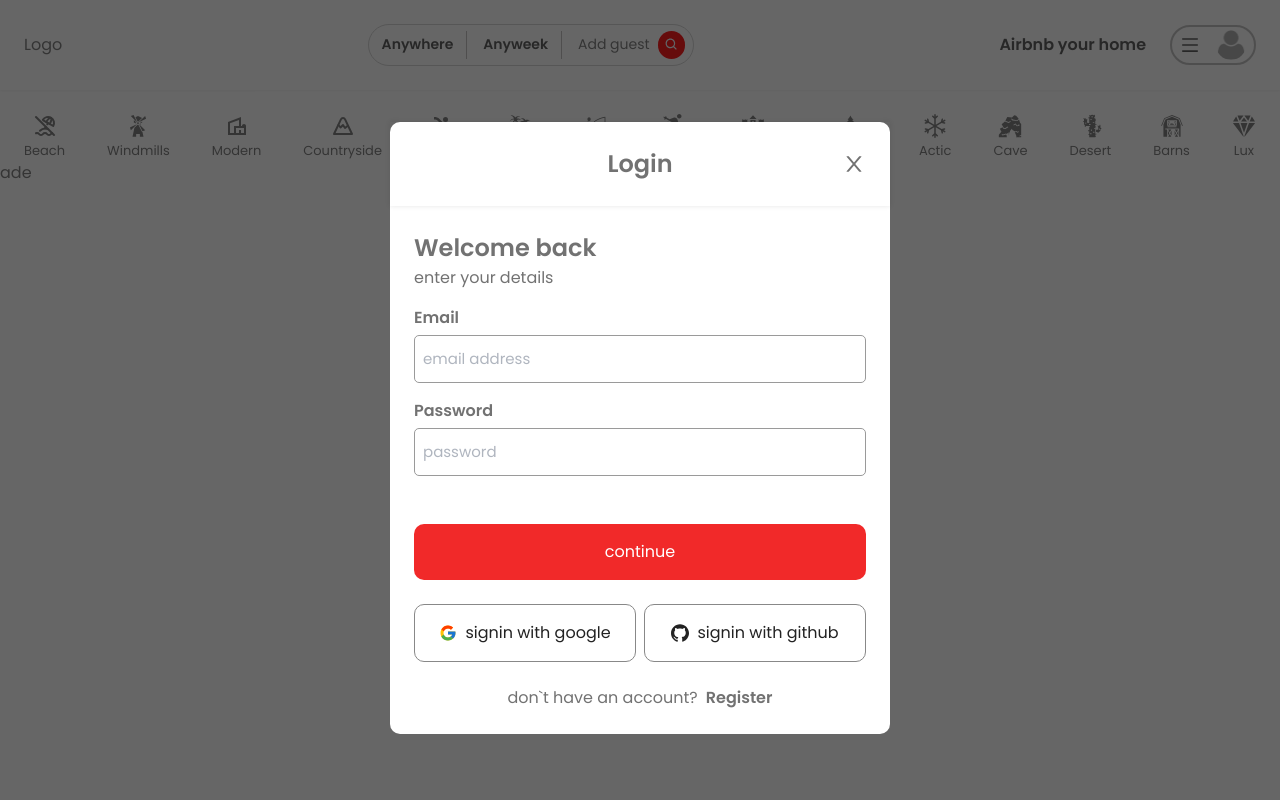
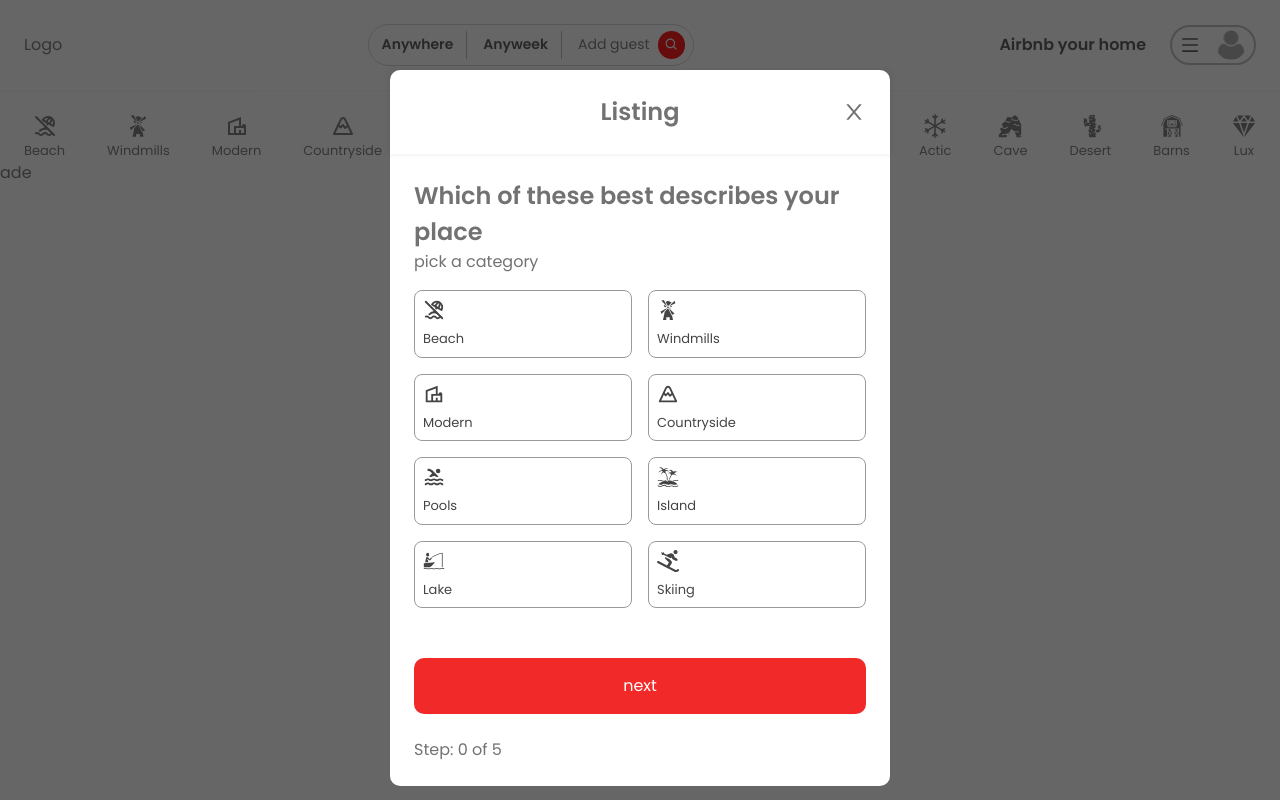
Before and after one commit to Ezeh20/listing, a Next.js app: page / in a window 1280 px wide. Both pictures are taken after a click on the element "Airbnb your home". Built offline with nearby package versions, Linux system fonts and the light colour scheme; no server answers.

Commit message:
location step

```diff
--- a/app/Components/Modal/ListingModal/ListingModal.tsx
+++ b/app/Components/Modal/ListingModal/ListingModal.tsx
@@ -16,9 +16,22 @@ enum STEPS {
   PRICE,
 }
 
+const listings = {
+  title: "",
+  description: "",
+  imageSrc: "",
+  category: "",
+  roomCount: 1,
+  bathroomCount: 1,
+  guestCount: 1,
+  locationValue: "",
+  price: 1,
+};
+
 const ListingModal = () => {
   const listingModal = useListingModal();
   const [step, setStep] = useState(STEPS.CATEGORY);
+  const [listingData, setListingData] = useState(listings);
 
   const onBack = useCallback(() => {
     setStep((prev) => prev - 1);
@@ -48,6 +61,7 @@ const ListingModal = () => {
 
   const footer = <p>Step: {step} of 5</p>;
 
+  //first content will be declared with let cause it will be changed
   let content = (
     <div className={styles.category}>
       <Header
@@ -60,13 +74,27 @@ const ListingModal = () => {
             key={itm.label}
             label={itm.label}
             icon={itm.icon}
-            selected={false}
-            onClick={() => {}}
+            selected={listingData.category === itm.label}
+            onClick={() => {
+              setListingData((pre) => ({ ...pre, category: itm.label }));
+            }}
           />
         ))}
       </div>
     </div>
   );
+
+  //location step
+  if (step === STEPS.LOCATION) {
+    content = (
+      <div className={styles.location}>
+        <Header
+          title="Where is the property located"
+          subtitle="Please indicate the property's location"
+        />
+      </div>
+    );
+  }
 
   return (
     <Modal
--- a/app/Components/Navbar/Menu/Menu.tsx
+++ b/app/Components/Navbar/Menu/Menu.tsx
@@ -26,7 +26,7 @@ const Menu: React.FC<MenuProps> = ({ currentUser }) => {
 
   //show the rent modal if a user is logged in else show the login modal
   const onRent = useCallback(() => {
-    if (!currentUser) {
+    if (currentUser) {
       return loginModal.onOpen();
     }
     //open rent modal
--- a/app/Components/SelectedCategory/SelectedCategory.module.scss
+++ b/app/Components/SelectedCategory/SelectedCategory.module.scss
@@ -1,8 +1,12 @@
 .selectedCategory {
-    border: 1px solid #888;
+    display: flex;
+    flex-direction: column;
+    gap: .5rem;
+    border: 1px solid #999;
     border-radius: 8px;
     padding: .5rem;
     font-weight: 500;
+    color: #444;
     cursor: pointer;
 
     &:hover {
@@ -10,6 +14,11 @@
     }
 
     .label {
-        font-size: 14px;
+        font-size: 13px;
     }
 }
+
+.selected{
+    border: 1px solid #000;
+    color: #111;
+}
--- a/app/Components/SelectedCategory/SelectedCategory.tsx
+++ b/app/Components/SelectedCategory/SelectedCategory.tsx
@@ -23,7 +23,7 @@ const SelectedCategory: React.FC<CategoryProps> = ({
       }
       onClick={onClick}
     >
-      <Icon size={24} />
+      <Icon size={22} />
       <p className={styles.label}>{label}</p>
     </div>
   );
```
